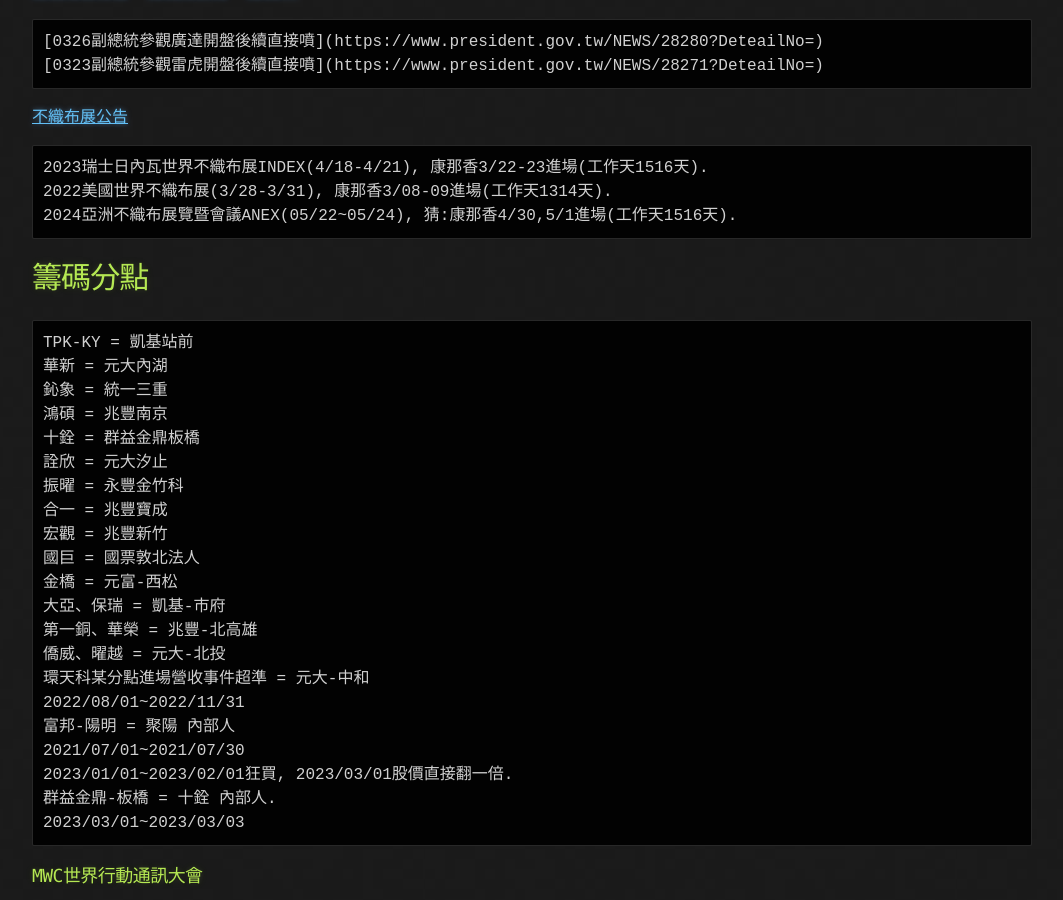
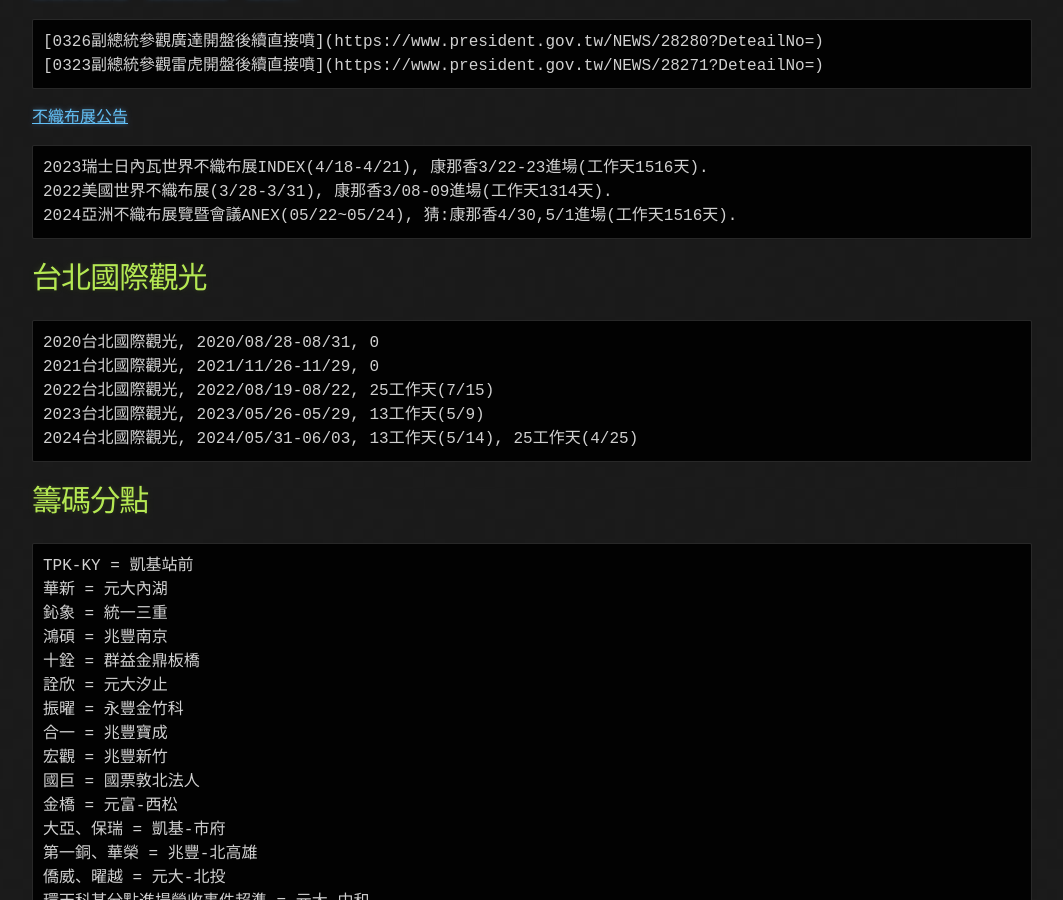
Before and after one commit to lepg5487/Stock_God, a Jekyll site: the page built from experience.md, in a window 1280 px wide and 900 px high, scrolled down 3236 px. Shown: the whole window, without its empty margins (108-1171 px from the left). Built offline with Jekyll 4.4.1, drawn with Linux system fonts in a browser that asks for light colours; our own code applies the rules of GitHub Pages for plain Markdown files.

Commit message:
Update experience.md

````diff
--- a/experience.md
+++ b/experience.md
@@ -119,6 +119,14 @@
 2023瑞士日內瓦世界不織布展INDEX(4/18-4/21), 康那香3/22-23進場(工作天1516天).
 2022美國世界不織布展(3/28-3/31), 康那香3/08-09進場(工作天1314天).
 2024亞洲不織布展覽暨會議ANEX(05/22~05/24), 猜:康那香4/30,5/1進場(工作天1516天).
+```
+# 台北國際觀光
+```
+2020台北國際觀光, 2020/08/28-08/31, 0
+2021台北國際觀光, 2021/11/26-11/29, 0
+2022台北國際觀光, 2022/08/19-08/22, 25工作天(7/15)
+2023台北國際觀光, 2023/05/26-05/29, 13工作天(5/9)
+2024台北國際觀光, 2024/05/31-06/03, 13工作天(5/14), 25工作天(4/25)
 ```
 # 籌碼分點
 ```
````
